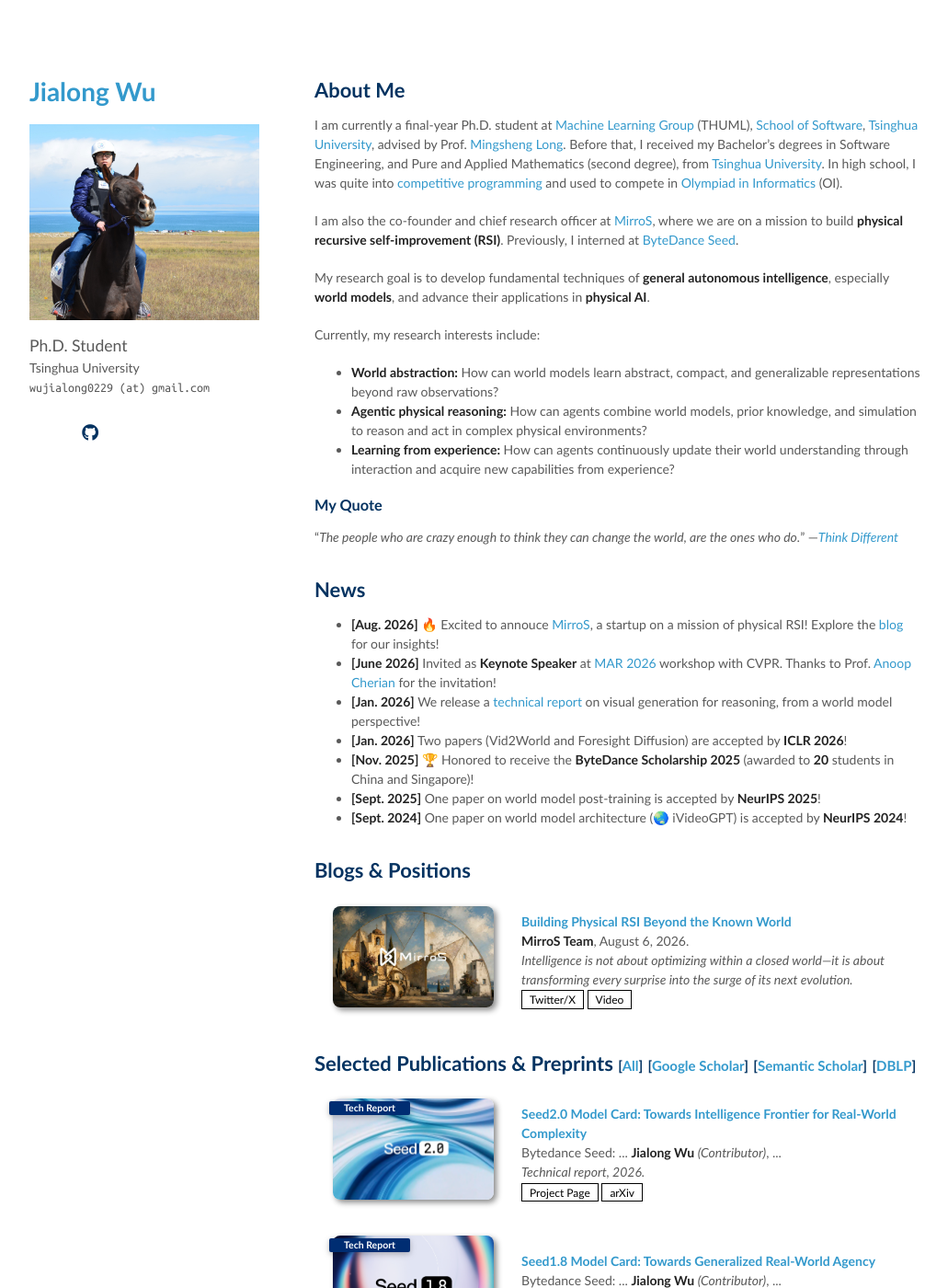
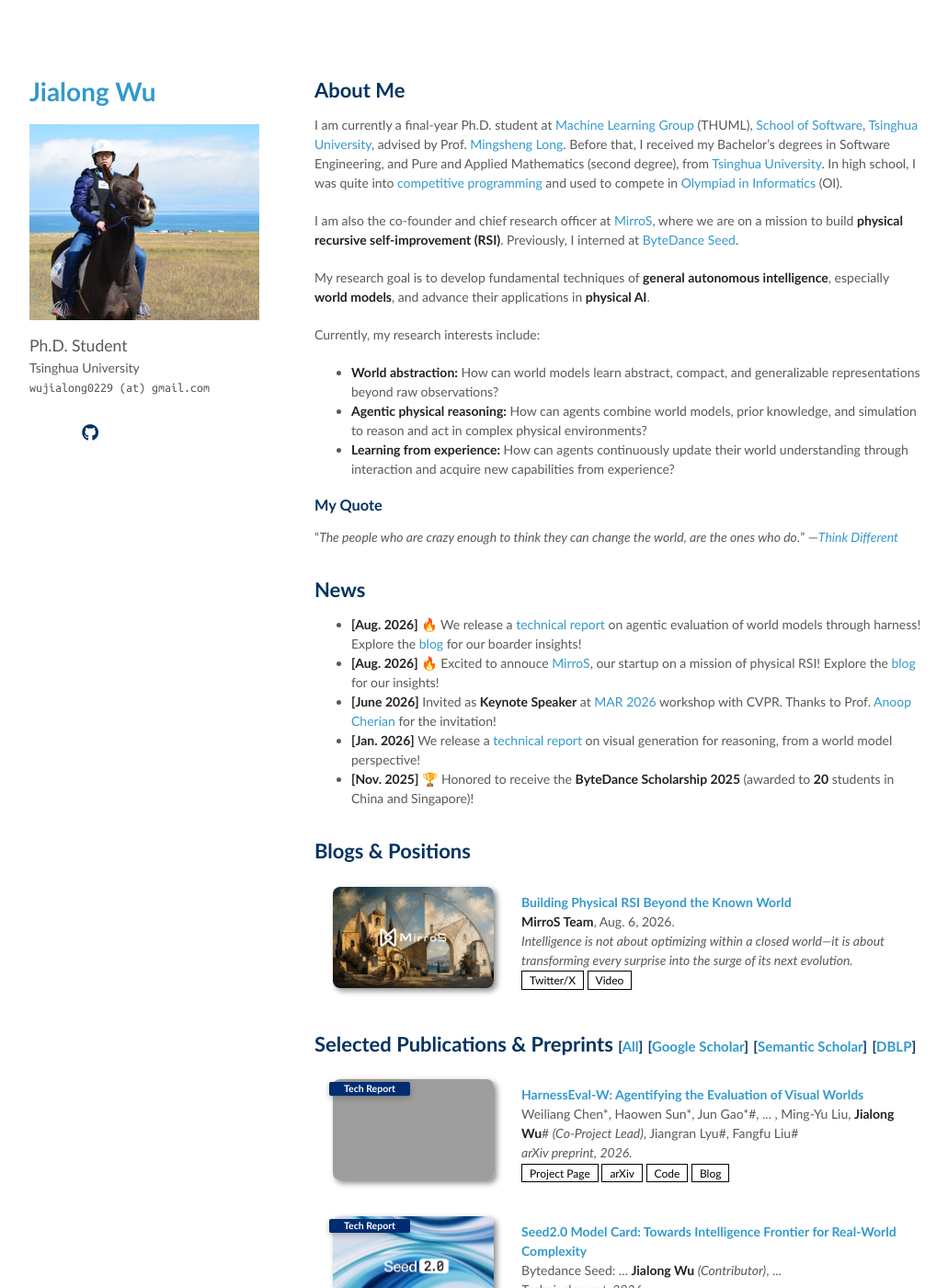
Before and after one commit to Manchery/manchery.github.io, a Jekyll site: the page built from index.md, in a window 1280 px wide and 1400 px high. Shown: the whole window at 92% size, without its empty margins (123-1154 px from the left). Built offline with Jekyll 4.4.1, drawn with Linux system fonts in a browser that asks for light colours; nearby versions of some CDN libraries; comment, search, counter and statistics services are not loaded; a style sheet for code colours, icons or effects is not loaded; grey boxes are pictures that could not be loaded.

Commit message:
Update blog and news sections with new technical report on agentic evaluation, and refine publication details including a new entry for HarnessEval-W. Adjust author date format for consistency.

```diff
--- a/_includes/blogs.md
+++ b/_includes/blogs.md
@@ -12,7 +12,7 @@
   </div>
   <div class="col-sm-9" style="position: relative;padding-right: 15px;padding-left: 20px;padding-top: 5px;padding-bottom: 5px;">
     <div class="title"><a href="https://mirros.ai/research/building-physical-rsi-beyond-the-known-world" target="_blank" rel="noopener noreferrer">Building Physical RSI Beyond the Known World</a></div>
-    <div class="author"><strong>MirroS Team</strong>, August 6, 2026.</div>
+    <div class="author"><strong>MirroS Team</strong>, Aug. 6, 2026.</div>
     <div class="periodical"><em>Intelligence is not about optimizing within a closed world—it is about transforming every surprise into the surge of its next evolution.</em></div>
     <div class="links">
       <a href="https://x.com/MirroS_ai/status/2085070056741122115" class="btn btn-sm z-depth-0" role="button" target="_blank" rel="noopener noreferrer" style="font-size:12px;">Twitter/X</a>
--- a/_includes/news.md
+++ b/_includes/news.md
@@ -1,9 +1,7 @@
 ## News
 
-- **[Aug. 2026]** 🔥 Excited to annouce [MirroS](https://mirros.ai), a startup on a mission of physical RSI! Explore the [blog](https://mirros.ai/research/building-physical-rsi-beyond-the-known-world) for our insights!
+- **[Aug. 2026]** 🔥 We release a [technical report](https://arxiv.org/abs/2608.16859) on agentic evaluation of world models through harness! Explore the [blog](https://mirros.ai/blog/harnesseval) for our boarder insights!
+- **[Aug. 2026]** 🔥 Excited to annouce [MirroS](https://mirros.ai), our startup on a mission of physical RSI! Explore the [blog](https://mirros.ai/research/building-physical-rsi-beyond-the-known-world) for our insights!
 - **[June 2026]** Invited as **Keynote Speaker** at [MAR 2026](https://marworkshop.github.io/cvpr26/) workshop with CVPR. Thanks to Prof. [Anoop Cherian](https://users.cecs.anu.edu.au/~cherian/) for the invitation!
 - **[Jan. 2026]** We release a [technical report](https://arxiv.org/abs/2601.19834) on visual generation for reasoning, from a world model perspective!
-- **[Jan. 2026]** Two papers (Vid2World and Foresight Diffusion) are accepted by **ICLR 2026**!
 - **[Nov. 2025]** 🏆 Honored to receive the **ByteDance Scholarship 2025** (awarded to **20** students in China and Singapore)!
-- **[Sept. 2025]** One paper on world model post-training is accepted by **NeurIPS 2025**!
-- **[Sept. 2024]** One paper on world model architecture (🌏 iVideoGPT) is accepted by **NeurIPS 2024**!
--- a/_includes/publications.md
+++ b/_includes/publications.md
@@ -10,6 +10,26 @@
 <ol class="bibliography">
 
 <li>
+
+<div class="pub-row">
+  <div class="col-sm-3 abbr" style="position: relative;padding-right: 15px;padding-left: 15px;">
+    <img src="assets/pub/arxiv2026_harnessevalw/thumbnail.png" class="teaser teaser-cover img-fluid z-depth-1">
+    <abbr class="badge">Tech Report</abbr>
+  </div>
+  <div class="col-sm-9 highlight" style="position: relative;padding-right: 15px;padding-left: 20px;padding-top: 5px;padding-bottom: 5px;">
+    <div class="title"><a href="https://arxiv.org/abs/2608.16859" target="_blank">HarnessEval-W: Agentifying the Evaluation of Visual Worlds</a></div>
+    <div class="author">Weiliang Chen*, Haowen Sun*, Jun Gao*#, ... , Ming-Yu Liu, <strong>Jialong Wu</strong># <i>(Co-Project Lead)</i>, Jiangran Lyu#, Fangfu Liu#</div>
+    <div class="periodical"><em>arXiv preprint, 2026.</em></div>
+    <div class="links">
+      <a href="https://mirros-lab.github.io/HarnessEval-W" class="btn btn-sm z-depth-0" role="button" target="_blank" style="font-size:12px;">Project Page</a>
+      <a href="https://arxiv.org/abs/2608.16859" class="btn btn-sm z-depth-0" role="button" target="_blank" style="font-size:12px;">arXiv</a>
+      <a href="https://github.com/MirroS-Lab/HarnessEval-W" class="btn btn-sm z-depth-0" role="button" target="_blank" style="font-size:12px;">Code</a>
+      <a href="https://mirros.ai/blog/harnesseval" class="btn btn-sm z-depth-0" role="button" target="_blank" style="font-size:12px;">Blog</a>
+      <!-- <a href="xxxx" class="btn btn-sm z-depth-0" role="button" target="_blank" style="font-size:12px;">Video</a> -->
+      <!-- <a href="xxxx" class="btn btn-sm z-depth-0" role="button" target="_blank" style="font-size:12px;">Twitter/X</a> -->
+    </div>
+  </div>
+</div>
 
 <div class="pub-row">
   <div class="col-sm-3 abbr" style="position: relative;padding-right: 15px;padding-left: 15px;">
```
Also changed, not shown: 1 other file.
